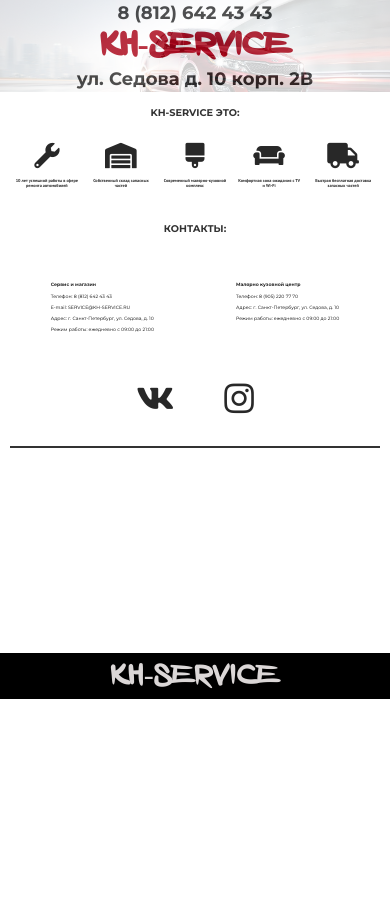
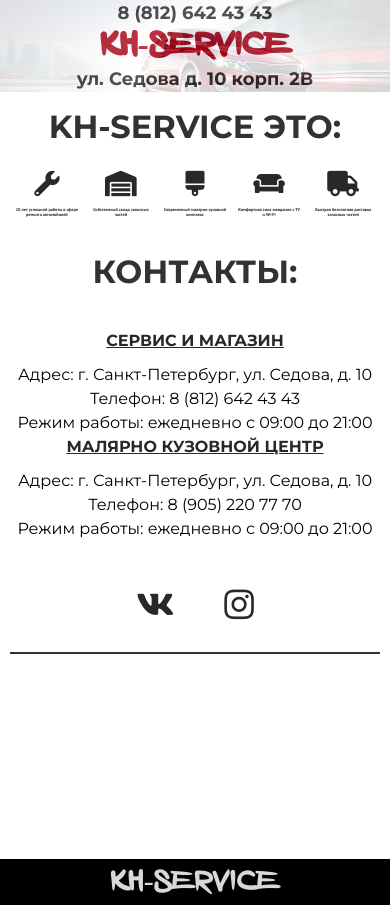
Before and after one commit to UlikovLeonid/UlikovLeonid.github.io, a plain HTML site: page khservice/index.html in a window 390 px wide. Before the commit the page ends 844 px from the top, so only its background shows below. Drawn offline with nearby package versions, Linux system fonts and the light colour scheme.

Commit message:
правки

```diff
--- a/khservice/css/style.css
+++ b/khservice/css/style.css
@@ -13,7 +13,7 @@
 body {
   /* font-family: 'PT Sans', sans-serif; */
   font-family: "Montserrat", sans-serif;
-  font-size: 1.2vw;
+  font-size: 16px;
   color: #282828;
   margin: 0;
   padding: 0;
@@ -41,7 +41,7 @@
 .title h2 {
   text-transform: uppercase;
   font-family: "Montserrat", sans-serif;
-  font-size: 2.5vw;
+  font-size: 200%;
   text-align: center;
   color: #323232;
   margin: 0;
@@ -118,6 +118,8 @@
 }
 
 /*  ПРЕИМУЩЕСТВА  */
+.features__title {
+}
 .features__items {
   display: flex;
   flex-wrap: nowrap;
@@ -178,10 +180,19 @@
 .contacts {
   border-bottom: 2px solid #323232;
 }
+.contacts__item h4 {
+  text-align: center;
+  text-transform: uppercase;
+  text-decoration: underline;
+  margin: 0;
+}
 .contacts__container {
   display: flex;
   justify-content: space-around;
   padding: 20px 0;
+}
+.contacts__list {
+  margin-top: 15px;
 }
 .contacts__list li {
   font-size: 1.3 vmax;
@@ -210,16 +221,6 @@
   height: 400px;
 }
 
-/*  ФОРМА  */
-
-.form__contact {
-  width: 400px;
-  padding: 25px 25px;
-  background-color: rgba(252, 252, 252, 0.26);
-  border-radius: 20px;
-  display: none;
-}
-
 /*  ФУТЕР  */
 
 footer {
@@ -243,6 +244,9 @@
 /*  МЕДИА  */
 
 @media screen and (max-width: 480px) {
+  body {
+    font-size: 100%;
+  }
   .header__top {
     display: flex;
     flex-direction: column;
@@ -300,6 +304,11 @@
   .header__logo {
     padding: 0;
   }
+  .contacts__container {
+    display: flex;
+    flex-direction: column;
+    text-align: center;
+  }
   #map {
     width: 100%;
     height: 200px;
--- a/khservice/index.html
+++ b/khservice/index.html
@@ -105,21 +105,20 @@
         <h2>Контакты:</h2>
       </div>
 
-      <div class="contacts__container ">
+      <div class="contacts__container">
         <div class="contacts__item">
           <h4>Сервис и магазин</h4>
           <ul class="contacts__list">
+            <li>Адрес: г. Санкт-Петербург, ул. Седова, д. 10</li>
             <li>Телефон: 8 (812) 642 43 43</li>
-            <li>E-mail: SERVICE@KH-SERVICE.RU</li>
-            <li>Адрес: г. Санкт-Петербург, ул. Седова, д. 10</li>
             <li>Режим работы: ежедневно с 09:00 до 21:00</li>
           </ul>
         </div>
         <div class="contacts__item">
           <h4>Малярно кузовной центр</h4>
           <ul class="contacts__list">
+            <li>Адрес: г. Санкт-Петербург, ул. Седова, д. 10</li>
             <li>Телефон: 8 (905) 220 77 70</li>
-            <li>Адрес: г. Санкт-Петербург, ул. Седова, д. 10</li>
             <li>Режим работы: ежедневно с 09:00 до 21:00</li>
           </ul>
         </div>
```
